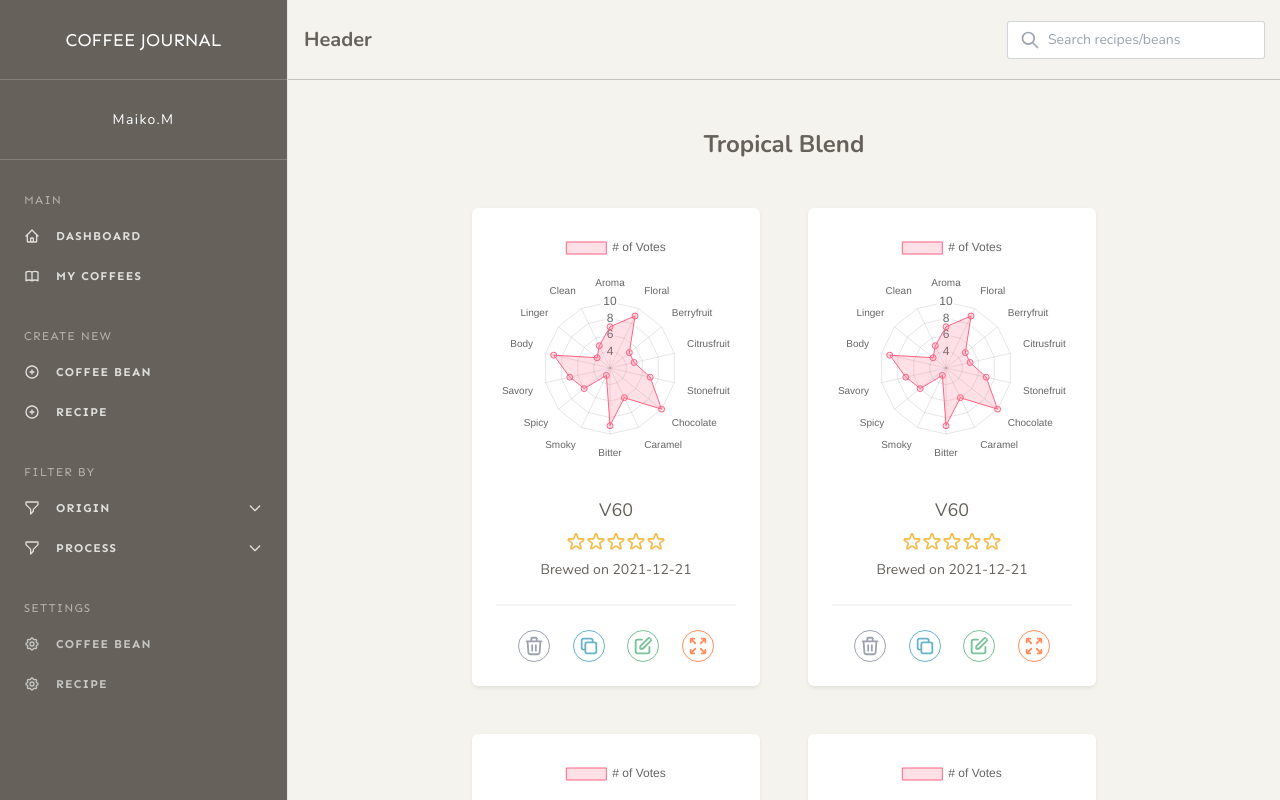
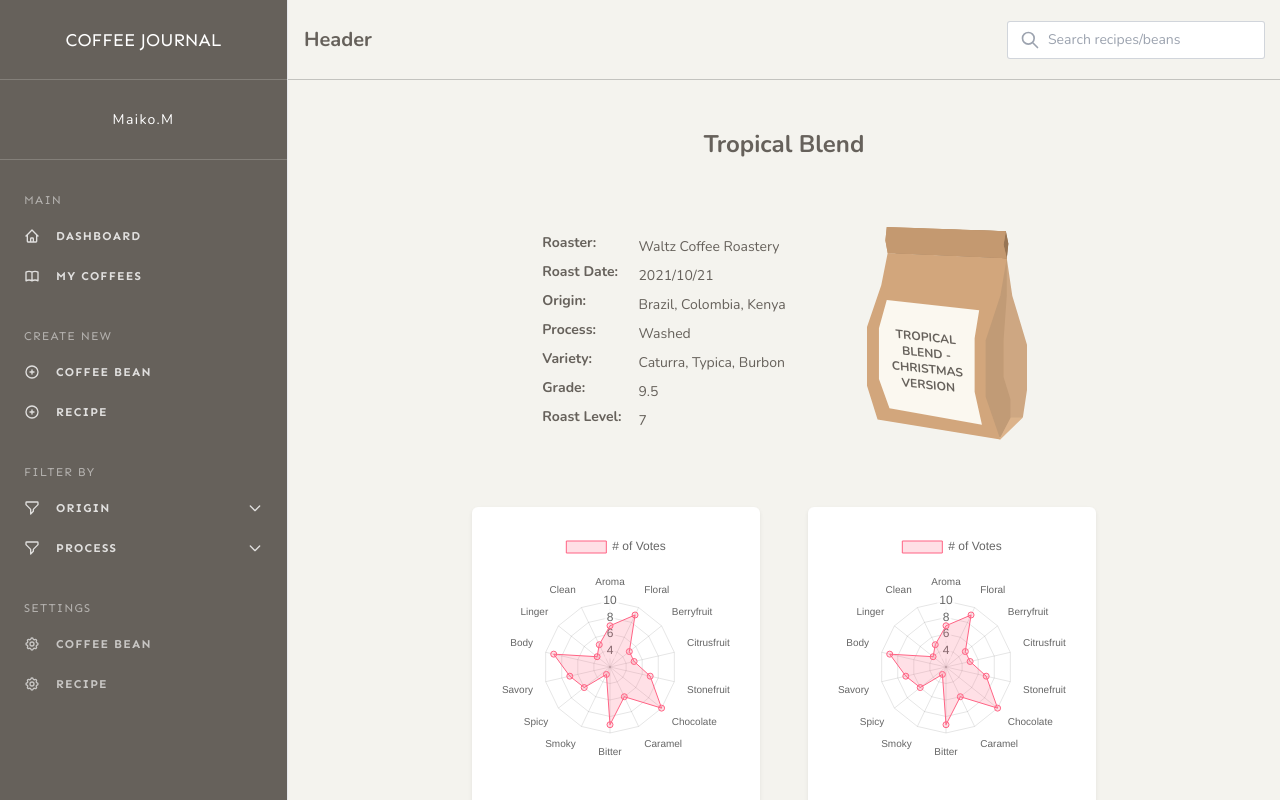
Before and after one commit to miyazakimaiko/coffeastock-client, a React (Create React App) app in the folder client/: page /recipes/colombia/1 in a window 1280 px wide. Shown: the top 800 px of the page. Built offline with nearby package versions, Linux system fonts and the light colour scheme.

Commit message:
Added Table on Recipe page

```diff
--- a/client/src/index.css
+++ b/client/src/index.css
@@ -6,3 +6,20 @@
   font-weight: inherit;
   color: #D57C58;
 }
+
+.coffee-details-table tr:not(:last-child) {
+  border-bottom: solid 1px #CCC5B9;
+
+}
+
+/* .coffee-details-table tbody > tr:nth-of-type(2n+1) {
+    background-color: #F3F2EE;
+} */
+
+.coffee-details-table th {
+  padding: 1rem 1rem 1rem 2rem;
+}
+
+.coffee-details-table td {
+  padding: 1rem 2rem 1rem 1rem;
+}
--- a/client/src/pages/ViewRecipes.jsx
+++ b/client/src/pages/ViewRecipes.jsx
@@ -1,21 +1,62 @@
 import React from 'react'
 import Header from '../shared/Header'
-import CoffeeSection from './view-my-coffees-component/CoffeeSection';
+import CoffeeBag from '../svgs/CoffeeBag';
 import RecipeSection from './view-recipes-component/RecipeSection';
 
 const ViewRecipes = () => {
   const title = "Recipes";
+  const coffeeName = "Tropical Blend"
+
   return (
     <>
       <Header title={title} />
       <div>
-        <h2 className="font-bold text-2xl text-center p-4">Tropical Blend</h2>
+        <h2 className="font-bold text-2xl text-center p-4">{coffeeName}</h2>
+        <div className="w-full flex flex-wrap-reverse justify-center my-4">
+          <div className="flex items-center my-4 mx-10">
+            <table>
+              <tbody>
+                <tr>
+                  <th className="pb-2 pr-4">Roaster: </th>
+                  <td>Waltz Coffee Roastery</td>
+                </tr>
+                <tr>
+                  <th className="pb-2 pr-4">Roast Date: </th>
+                  <td>2021/10/21</td>
+                </tr>
+                <tr>
+                  <th className="pb-2 pr-4">Origin: </th>
+                  <td>Brazil, Colombia, Kenya</td>
+                </tr>
+                <tr>
+                  <th className="pb-2 pr-4">Process: </th>
+                  <td>Washed</td>
+                </tr>
+                <tr>
+                  <th className="pb-2 pr-4">Variety: </th>
+                  <td>Caturra, Typica, Burbon</td>
+                </tr>
+                <tr>
+                  <th className="pb-2 pr-4">Grade: </th>
+                  <td>9.5</td>
+                </tr>
+                <tr>
+                  <th className="pb-2 pr-4">Roast Level: </th>
+                  <td>7</td>
+                </tr>
+              </tbody>
+            </table>
+          </div>
+          <div className="min-w-150px max-w-10 mx-10 my-auto">
+            <CoffeeBag name={coffeeName} />
+          </div>
+        </div>
         <div className="flex mb-4 w-full flex-wrap justify-center">
-          <RecipeSection />
-          <RecipeSection />
-          <RecipeSection />
-          <RecipeSection />
-          <RecipeSection />
+          <RecipeSection recipeId="1" />
+          <RecipeSection recipeId="2" />
+          <RecipeSection recipeId="3" />
+          <RecipeSection recipeId="4" />
+          <RecipeSection recipeId="5" />
         </div>
       </div>
     </>
```
